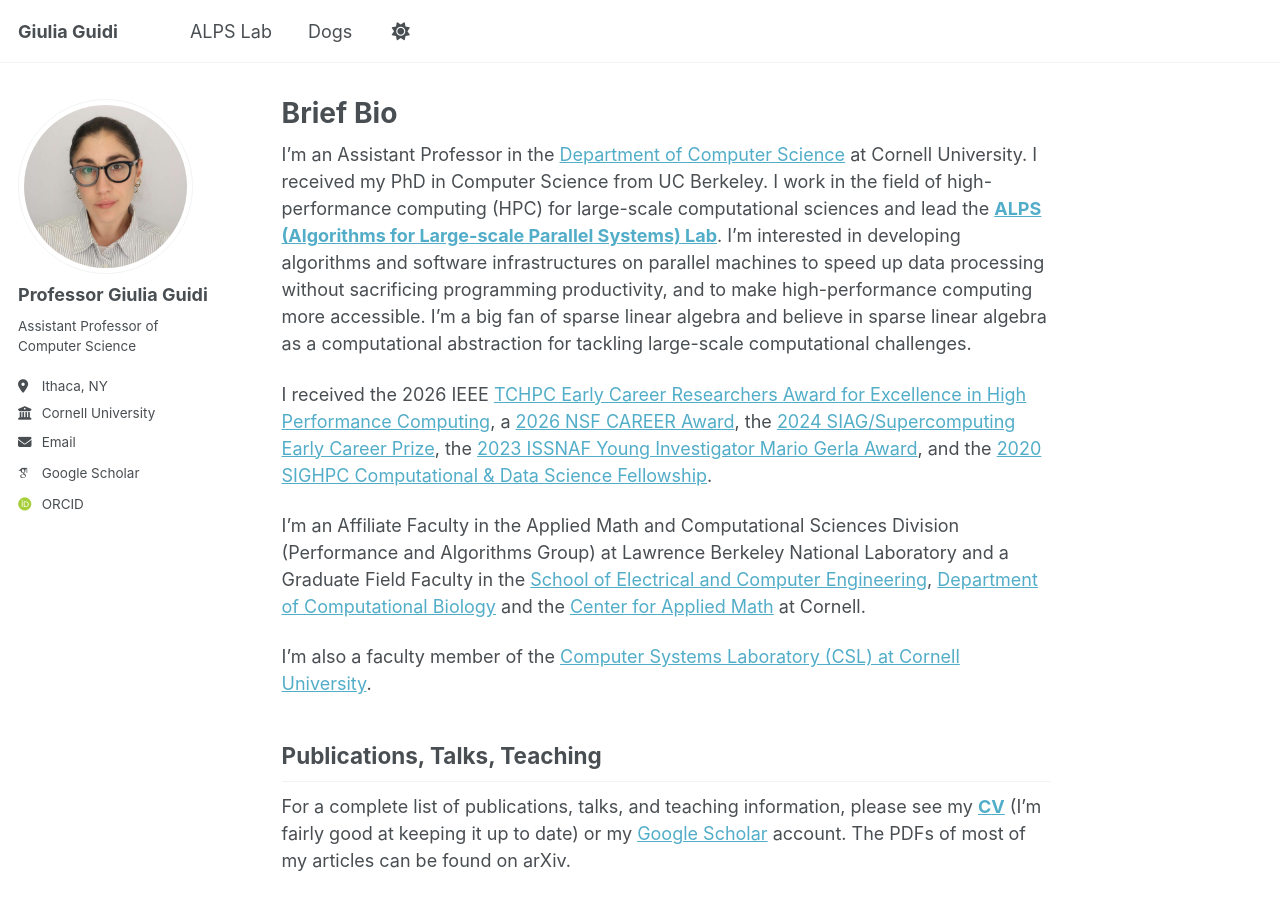
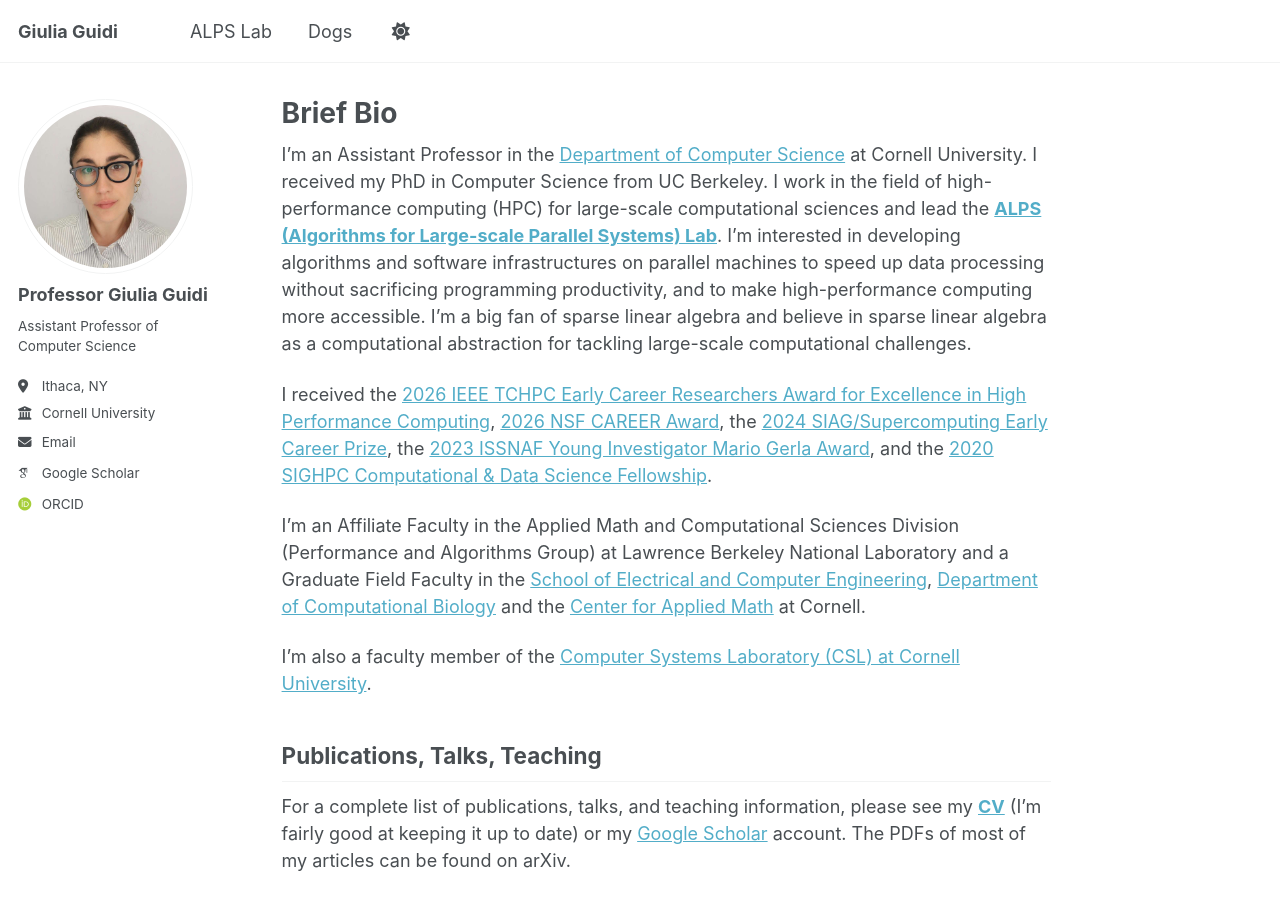
Before and after one commit to giuliaguidi/giuliaguidi.github.io, a Jekyll site: the page built from _pages/about.md, in a window 1280 px wide and 900 px high. Built offline with Jekyll 4.4.1, drawn with Linux system fonts in a browser that asks for light colours; some web fonts are replaced.

```diff
--- a/_pages/about.md
+++ b/_pages/about.md
@@ -14,7 +14,7 @@ I received my PhD in Computer Science from UC Berkeley. I work in the field of h
 A data-driven personal website
 ====== -->
 
-I received the 2026 IEEE [TCHPC Early Career Researchers Award for Excellence in High Performance Computing](https://tc.computer.org/tchpc/2026/09/12/2026-ieee-cs-tchpc-ecr-award-winners/), a [2026 NSF CAREER Award](https://www.nsf.gov/awardsearch/show-award/?AWD_ID=2542947), the [2024 SIAG/Supercomputing Early Career Prize](https://www.siam.org/prizes-recognition/activity-group-prizes/detail/siag-sc-early-career-prize), the [2023 ISSNAF Young Investigator Mario Gerla Award](https://cis.cornell.edu/guidi-wins-issnaf-young-investigator-mario-gerla-award), and the [2020 SIGHPC Computational & Data Science Fellowship](https://www.sighpc.org/for-your-career/fellowships/2020-fellowship-winners?fbclid=IwAR2N8swtCYgNH3phRmrFtASSC42b4oN5joG1l5XHFSdnkMY6U4HvZt3olLE).
+I received the [2026 IEEE TCHPC Early Career Researchers Award for Excellence in High Performance Computing](https://tc.computer.org/tchpc/2026/09/12/2026-ieee-cs-tchpc-ecr-award-winners/), [2026 NSF CAREER Award](https://www.nsf.gov/awardsearch/show-award/?AWD_ID=2542947), the [2024 SIAG/Supercomputing Early Career Prize](https://www.siam.org/prizes-recognition/activity-group-prizes/detail/siag-sc-early-career-prize), the [2023 ISSNAF Young Investigator Mario Gerla Award](https://cis.cornell.edu/guidi-wins-issnaf-young-investigator-mario-gerla-award), and the [2020 SIGHPC Computational & Data Science Fellowship](https://www.sighpc.org/for-your-career/fellowships/2020-fellowship-winners?fbclid=IwAR2N8swtCYgNH3phRmrFtASSC42b4oN5joG1l5XHFSdnkMY6U4HvZt3olLE).
 
 I'm an Affiliate Faculty in the Applied Math and Computational Sciences Division (Performance and Algorithms Group) at Lawrence Berkeley National Laboratory and a Graduate Field Faculty in the [School of Electrical and Computer Engineering](https://www.engineering.cornell.edu/ece/), [Department of Computational Biology](https://gradschool.cornell.edu/academics/fields-of-study/field/computational-biology/) and the [Center for Applied Math](https://www.cam.cornell.edu/cam) at Cornell.
 
```
